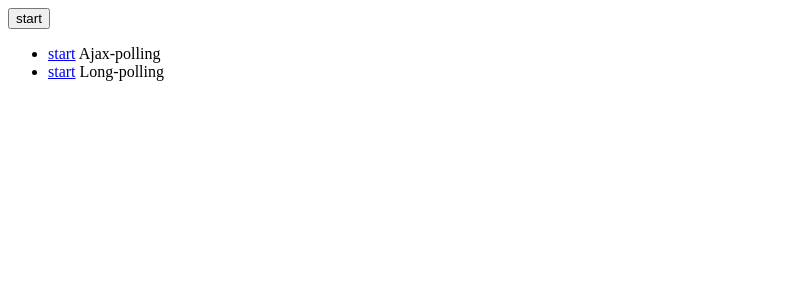
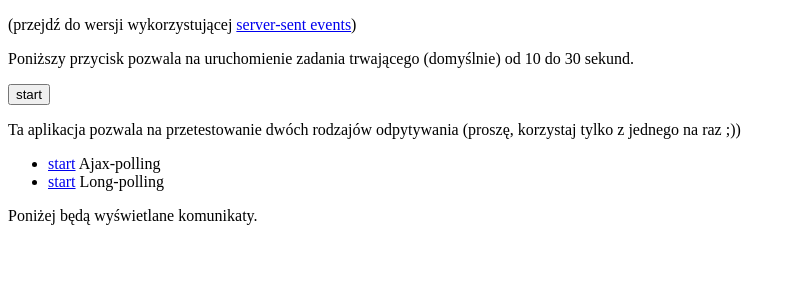
Before and after one commit to bchaber/1di1541, a Flask app: page / in a window 1280 px wide. Shown: the top 300 px of the page, without its empty margins (0-795 px from the left). Run offline with Flask 2, Linux system fonts and the light colour scheme.

Commit message:
Switch from uwsgi to gunicorn

```diff
--- a/W5/polling.py
+++ b/W5/polling.py
@@ -82,5 +82,11 @@ def check():
 
   return "Unknown mode " + mode, 400
 
+@app.route("/reset")
+def reset():
+  db.set("progress", "??")
+  db.set("status", "idle")
+  return "Reset completed"
+
 if __name__ == "__main__":
   app.run("0.0.0.0", port=5050)
--- a/W5/requirements.txt
+++ b/W5/requirements.txt
@@ -1,4 +1,4 @@
 flask
 flask_sse
 redis
-uwsgi
+gunicorn
--- a/W5/templates/index.html
+++ b/W5/templates/index.html
@@ -6,14 +6,19 @@
   </head>
 
   <body>
+    <p>(przejdź do wersji wykorzystującej <a href="/sse">server-sent events</a>)</p>
+    <p>Poniższy przycisk pozwala na uruchomienie zadania trwającego (domyślnie) od 10 do 30 sekund.</p>
+
     <form action="/job" id="form" method="post">
       <input type="hidden" value="10" name="workload"/>
       <input type="submit" value="start" name="start"/>
     </form>
 
+    <p>Ta aplikacja pozwala na przetestowanie dwóch rodzajów odpytywania (proszę, korzystaj tylko z jednego na raz ;))</p>
     <ul>
       <li><a href="/#" id="ajax-polling">start</a> Ajax-polling</li>
       <li><a href="/#" id="long-polling">start</a> Long-polling</li>
     </ul>
+     <p>Poniżej będą wyświetlane komunikaty.</p>
   </body>
 </html>
```
Also changed, not shown: W5/templates/sse.html (+6 -1 lines), 1 other file.
